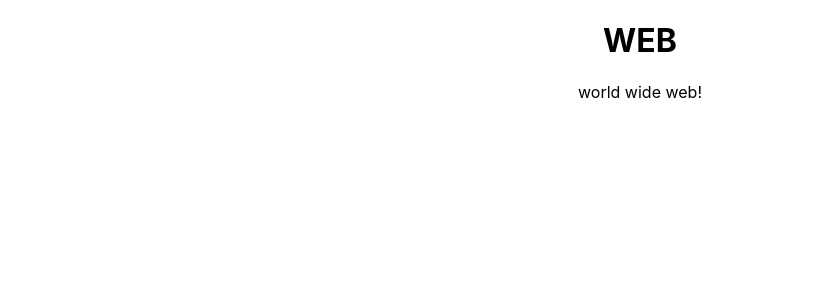
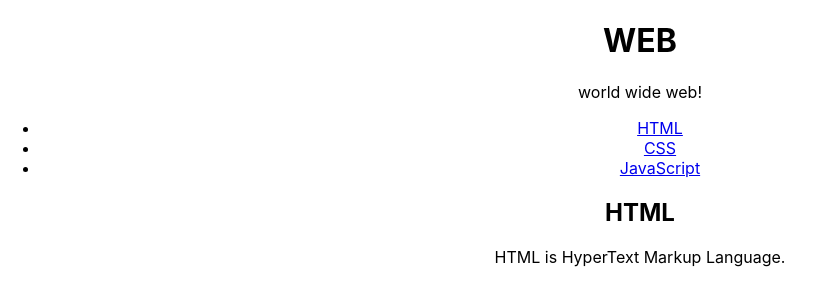
Before and after one commit to dbswlsghkd/react-app, a React (Create React App) app: page / in a window 1280 px wide. Shown: the top 306 px of the page, without its empty margins (0-824 px from the left). Built offline with nearby package versions, Linux system fonts and the light colour scheme.

Commit message:
컴포넌트 만들기2, 화살표 함수로 변경

```diff
--- a/src/App.js
+++ b/src/App.js
@@ -1,12 +1,41 @@
 import './App.css';
 
-function App() {
+const App = () => {
     return (
         <div className="App">
             <Subject></Subject>
+            <TOC></TOC>
+            <Content></Content>
         </div>
     );
-}
+};
+
+const Content = () => {
+    return (
+        <article>
+            <h2>HTML</h2>
+            HTML is HyperText Markup Language.
+        </article>
+    );
+};
+
+const TOC = () => {
+    return (
+        <nav>
+            <ul>
+                <li>
+                    <a href="1.html">HTML</a>
+                </li>
+                <li>
+                    <a href="2.html">CSS</a>
+                </li>
+                <li>
+                    <a href="3.html">JavaScript</a>
+                </li>
+            </ul>
+        </nav>
+    );
+};
 
 // 하나의 최상위 태그만 사용해야함
 function Subject() {
```
